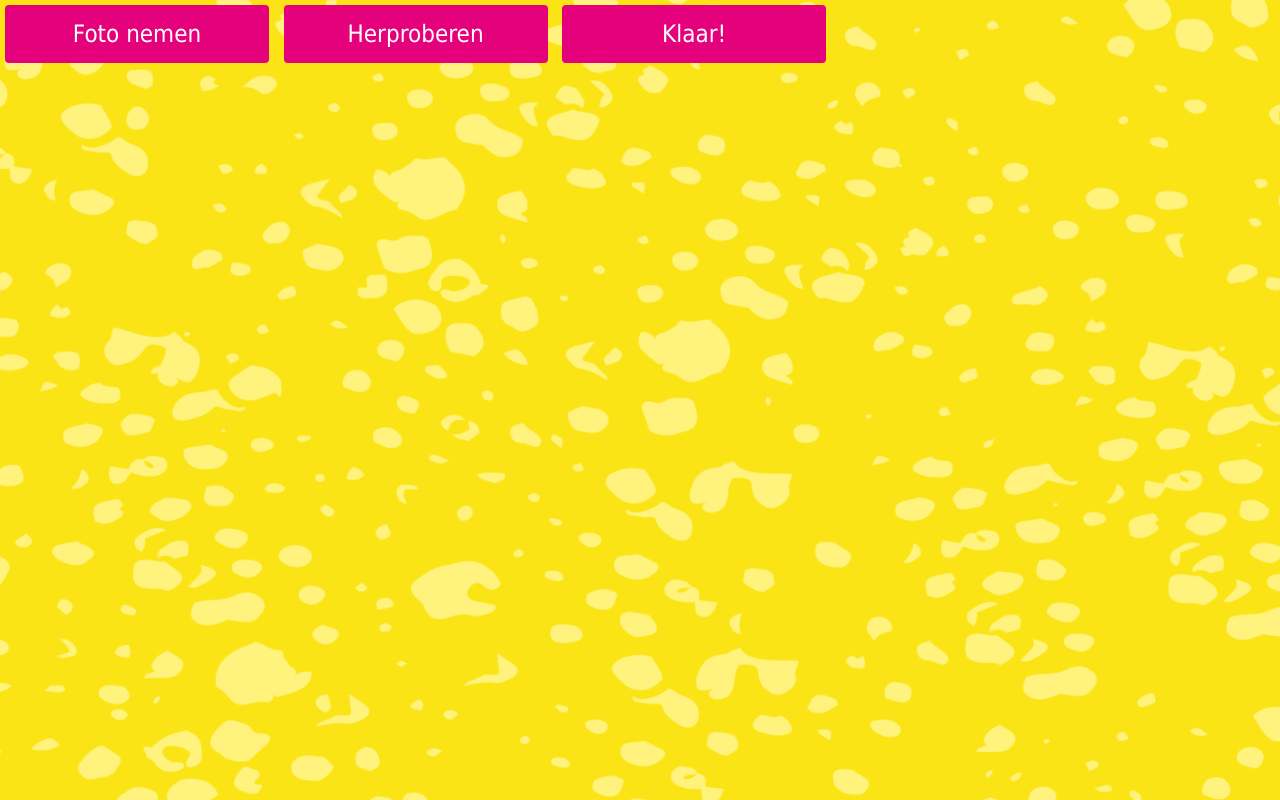
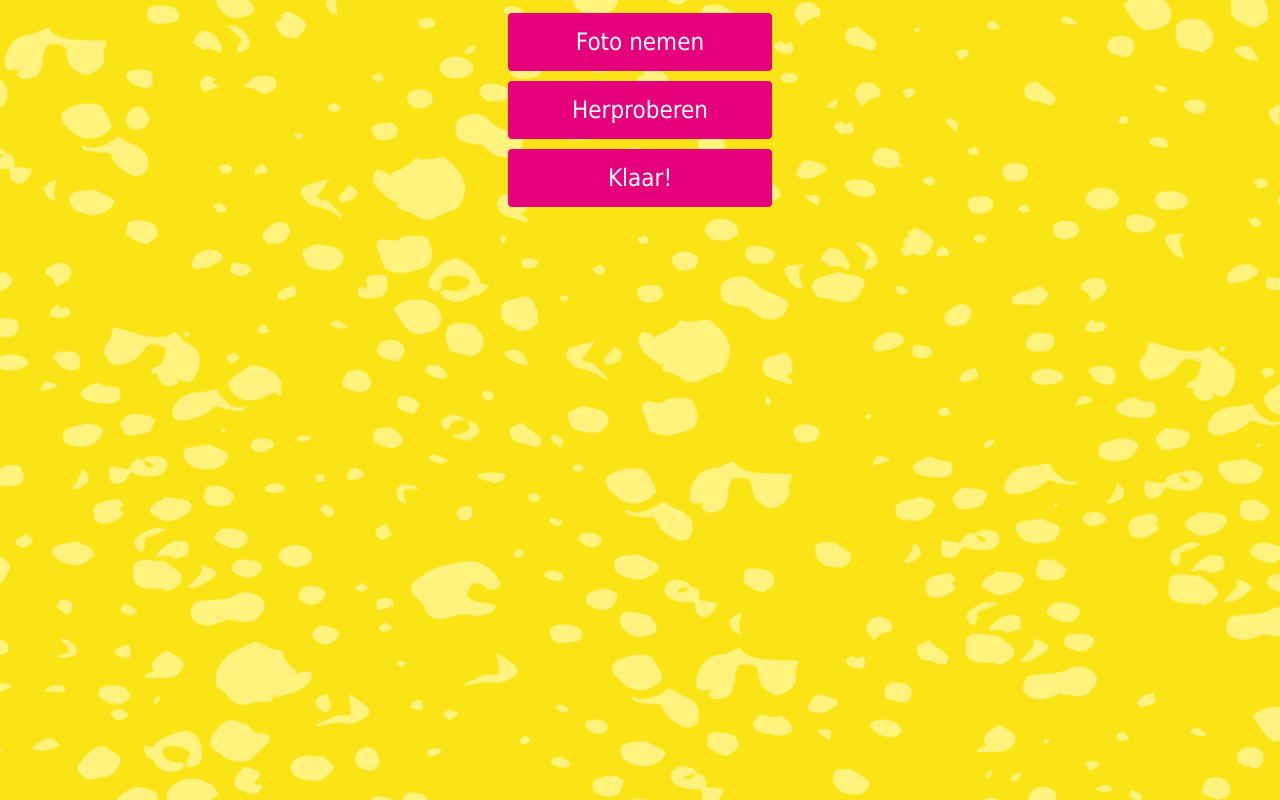
Before and after one commit to batjeszedelgem/photo-booth, a website: page controller.html in a window 1280 px wide. Drawn offline with nearby package versions, Linux system fonts and the light colour scheme; no server answers.

Commit message:
flexbox-based styling

```diff
--- a/app.css
+++ b/app.css
@@ -1,8 +1,6 @@
 body {
     background: url("bg.png") repeat;
     font-family: Tahoma;
-    margin: 0;
-    padding: 0;
 }
 
 div#container {
--- a/controller.html
+++ b/controller.html
@@ -4,12 +4,25 @@
     <title>Batjes Zedelgem Photobooth Controller</title>
 
     <link rel="stylesheet" type="text/css" href="app.css">
+
+    <style>
+      body {
+        display: flex;
+        flex-direction: column;
+        align-items: center;
+      }
+
+      a {
+        max-width: 600px;
+      }
+    </style>
   </head>
   <body>
     <a onclick="snap();" class="button">Foto nemen</a>
     <a onclick="redo();" class="button">Herproberen</a>
     <a onclick="done();" class="button">Klaar!</a>
 
+    <script src="node_modules/jquery/dist/jquery.min.js"></script>
     <script src="/socket.io/socket.io.js"></script>
 
     <script>
```
Also changed, not shown: index.html (+13 -0 lines).
